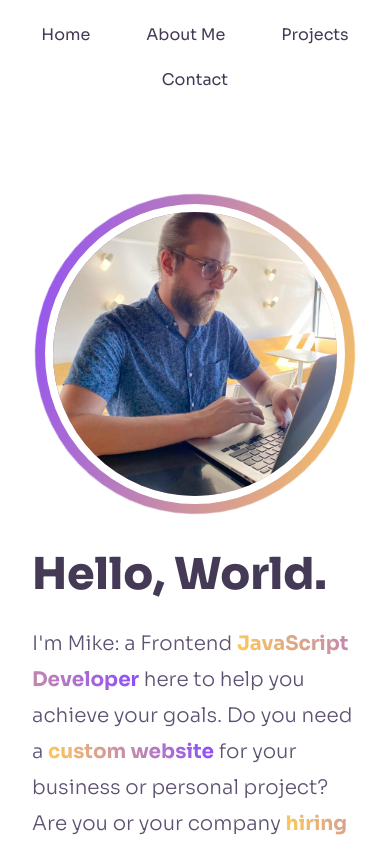
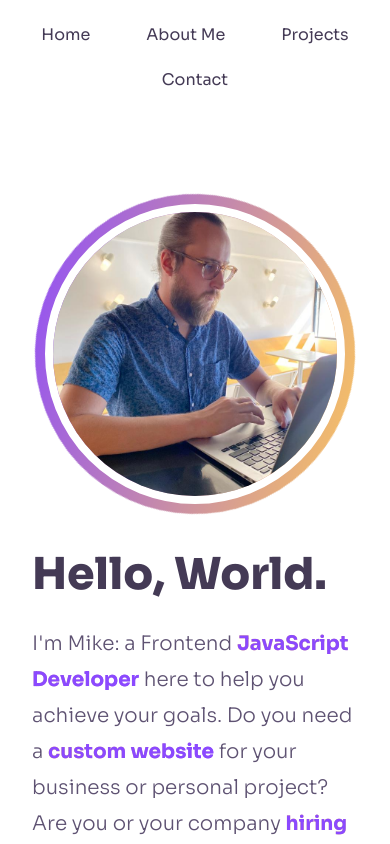
Before and after one commit to MikeKochendorfer/portfolio, a Next.js app: page / in a window 390 px wide. Shown: the top 844 px of the page. Built offline with nearby package versions, Linux system fonts and the light colour scheme.

Commit message:
fix: issue with linear gradient when text wraps on mobile in safari

```diff
--- a/styles/globals.css
+++ b/styles/globals.css
@@ -45,3 +45,11 @@ strong {
   margin: 0;
   padding: 0;
 }
+
+@media (max-width: 650px) {
+  strong {
+    color:#8b49ff;
+    background-color: #8b49ff;
+    -webkit-text-fill-color: #8b49ff;
+  }
+}
```
